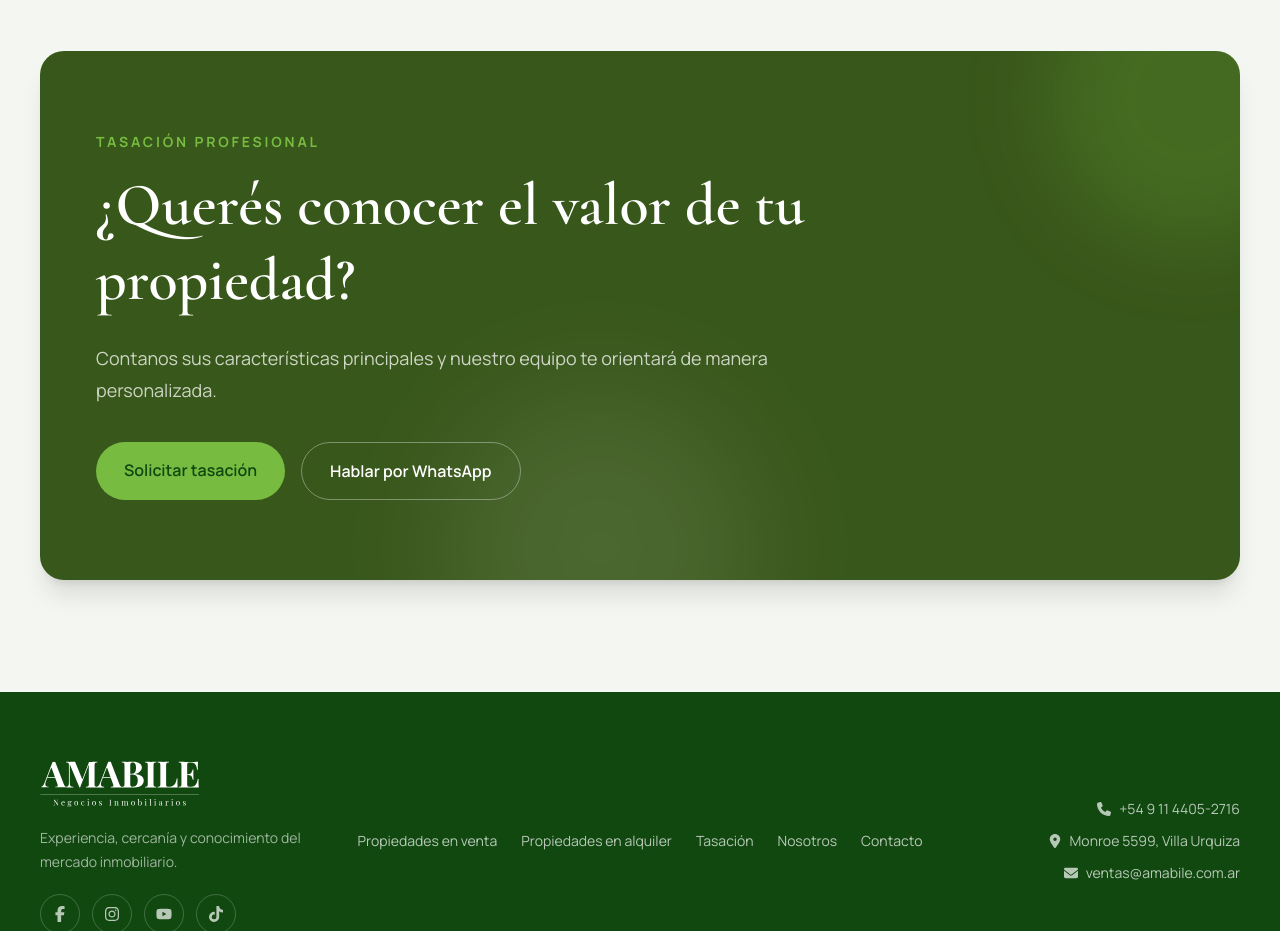
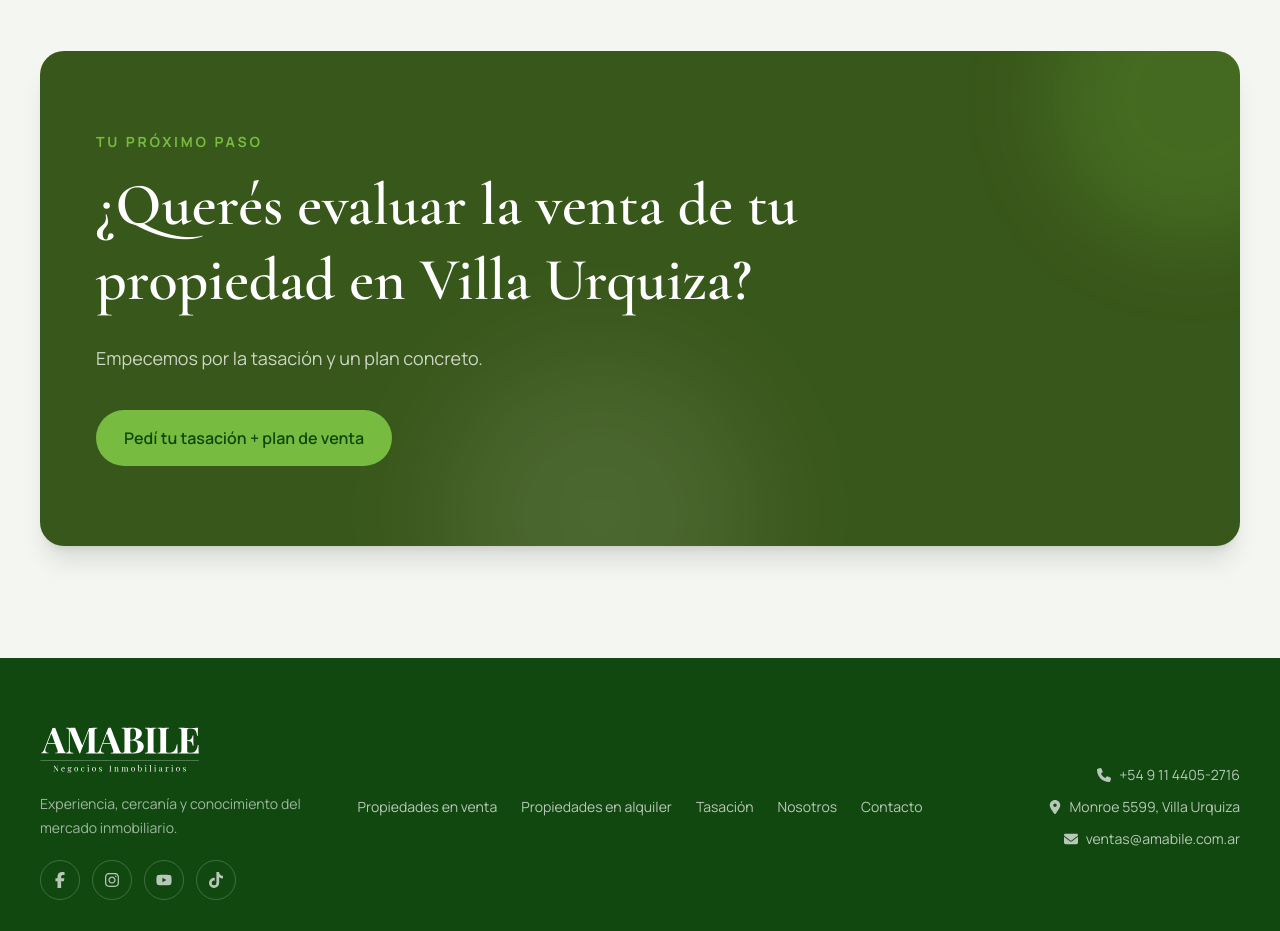
Before and after one commit to santimachuca/web-inmobiliaria-amabile, a Next.js app: page / in a window 1280 px wide. Shown: the part 5600-6531 px from the top of the page. Built offline with nearby package versions, Linux system fonts and the light colour scheme.

Commit message:
Actualiza cierre de la pagina principal

```diff
--- a/src/components/home/ValuationCta.tsx
+++ b/src/components/home/ValuationCta.tsx
@@ -1,9 +1,6 @@
 import Link from "next/link";
 
 import ScrollReveal from "@/components/ui/ScrollReveal";
-
-const whatsappUrl =
-  "https://wa.me/5491144052716?text=Hola%2C%20quisiera%20consultar%20por%20la%20tasaci%C3%B3n%20de%20una%20propiedad.";
 
 export default function ValuationCta() {
   return (
@@ -22,34 +19,22 @@ export default function ValuationCta() {
             />
 
             <div className="max-w-3xl">
-              <p className="eyebrow">Tasación profesional</p>
+              <p className="eyebrow">Tu próximo paso</p>
 
               <h2 className="mt-4 text-4xl font-semibold leading-tight md:text-6xl">
-                ¿Querés conocer el valor de tu propiedad?
+                ¿Querés evaluar la venta de tu propiedad en Villa Urquiza?
               </h2>
 
               <p className="mt-6 max-w-2xl text-lg leading-8 text-white/75">
-                Contanos sus características principales y nuestro equipo te
-                orientará de manera personalizada.
+                Empecemos por la tasación y un plan concreto.
               </p>
 
-              <div className="mt-9 flex flex-col gap-4 sm:flex-row">
-                <Link
-                  href="/tasacion"
-                  className="rounded-full bg-[var(--color-accent)] px-7 py-4 text-center font-semibold text-[var(--color-primary-dark)] transition hover:brightness-110"
-                >
-                  Solicitar tasación
-                </Link>
-
-                <a
-                  href={whatsappUrl}
-                  target="_blank"
-                  rel="noopener noreferrer"
-                  className="rounded-full border border-white/35 px-7 py-4 text-center font-semibold text-white transition hover:border-white hover:bg-white hover:text-[var(--color-primary-dark)]"
-                >
-                  Hablar por WhatsApp
-                </a>
-              </div>
+              <Link
+                href="/tasacion"
+                className="mt-9 inline-block rounded-full bg-[var(--color-accent)] px-7 py-4 text-center font-semibold text-[var(--color-primary-dark)] transition hover:brightness-110"
+              >
+                Pedí tu tasación + plan de venta
+              </Link>
             </div>
           </div>
         </ScrollReveal>
```
